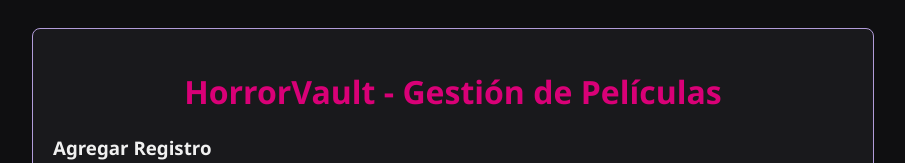
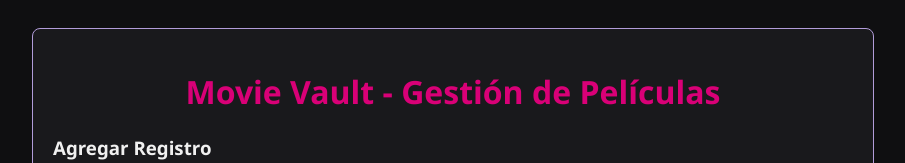
Before and after one commit to Jesus-Sanchez-Toledo/tarea-nube-crud, a website: page public/index.html in a window 1280 px wide. Shown: the top 163 px of the page, without its empty margins (187-1092 px from the left). Drawn offline with Linux system fonts and the light colour scheme; no server answers.

Commit message:
Update index.html

```diff
--- a/public/index.html
+++ b/public/index.html
@@ -17,7 +17,7 @@
 </head>
 <body>
     <div class="container">
-        <h1>HorrorVault - Gestión de Películas</h1>
+        <h1>Movie Vault - Gestión de Películas</h1>
 
         <div id="form-container">
             <h3 id="form-title">Agregar Registro</h3>
```
